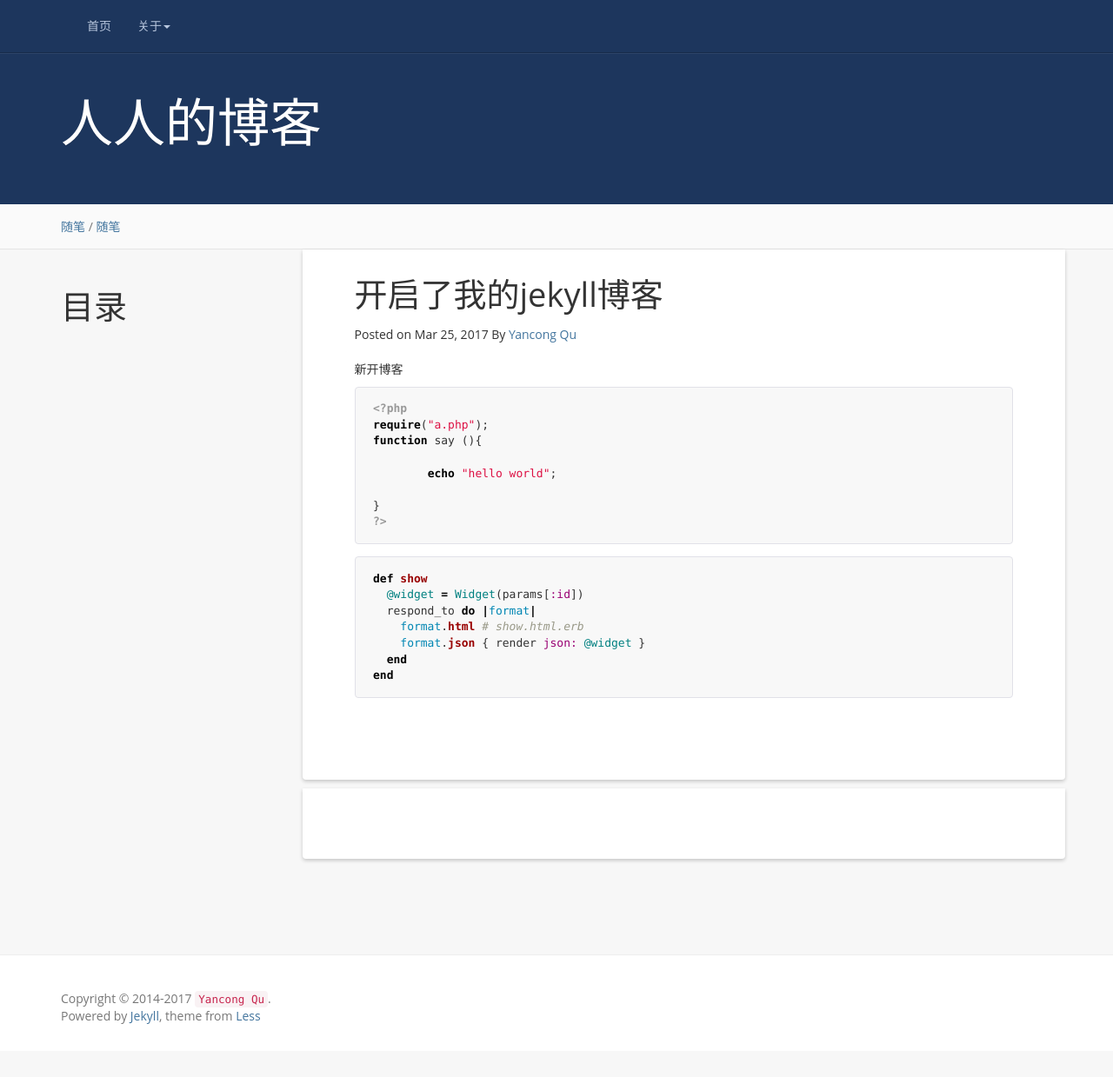
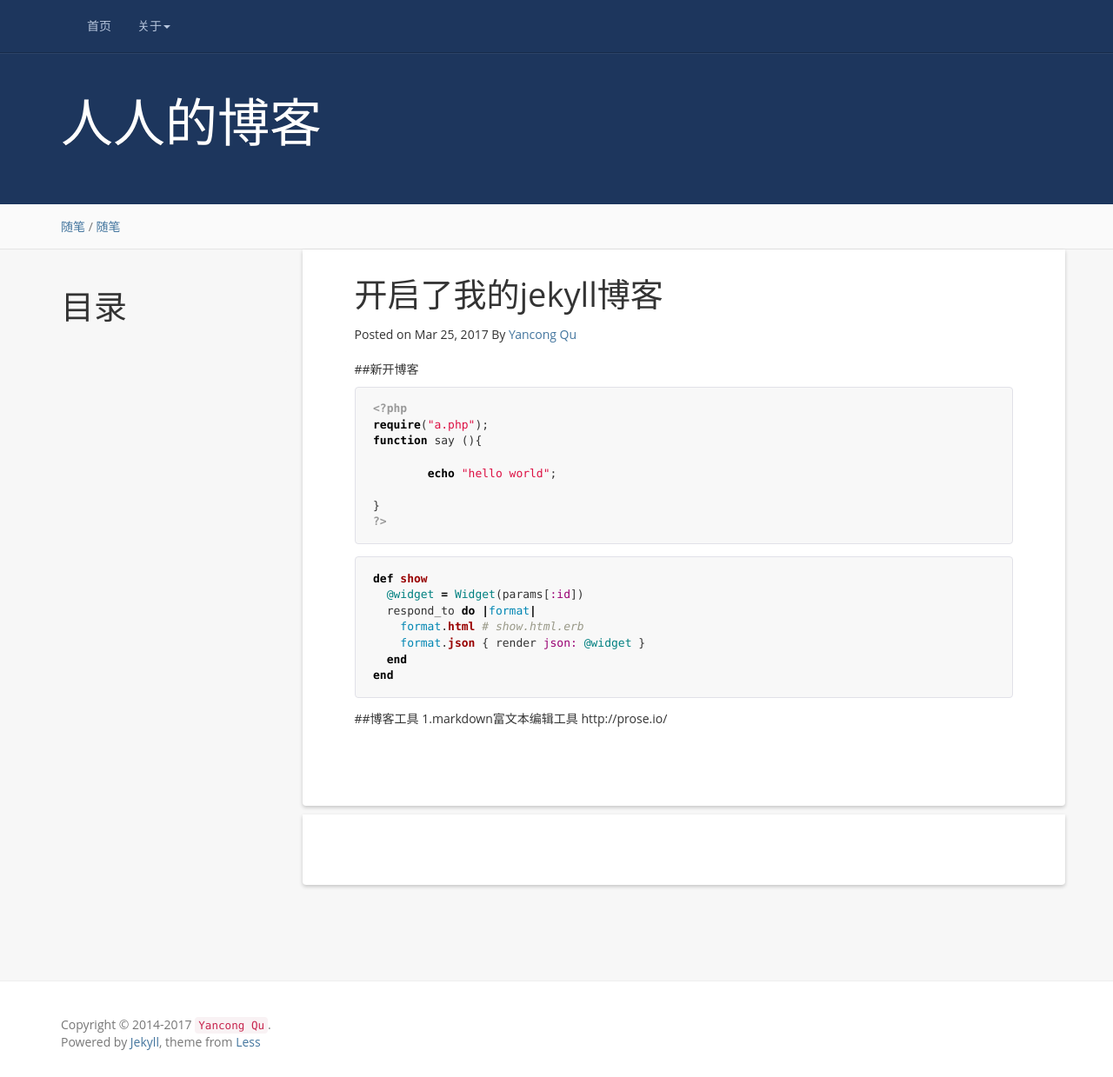
Before and after one commit to quyancong/quyancong.github.io, a Jekyll site: the page built from _posts/2017-03-25-open-my-blog.md, in a window 1280 px wide and 1239 px high. Shown: the whole window at 87% size. Built offline with Jekyll 4.4.1, drawn with Linux system fonts in a browser that asks for light colours; nearby versions of some CDN libraries; comment, search, counter and statistics services are not loaded; part of the change alters nothing that is shown.

```diff
--- a/_posts/2017-03-25-open-my-blog.md
+++ b/_posts/2017-03-25-open-my-blog.md
@@ -1,16 +1,17 @@
 ---
 layout: post
-title:  开启了我的jekyll博客
-date:   2017-03-25 15:57:00 +0800
+title: 开启了我的jekyll博客
+date: '2017-03-25 15:57:00 +0800'
 categories: 随笔
 tag: 随笔
+published: true
 ---
 
 * content
 {:toc}
 
 
-新开博客
+##新开博客
 
 {% highlight php %}
 <?php
@@ -32,3 +33,7 @@ def show
   end
 end
 {% endhighlight ruby %}
+
+##博客工具
+1.markdown富文本编辑工具
+http://prose.io/
```
